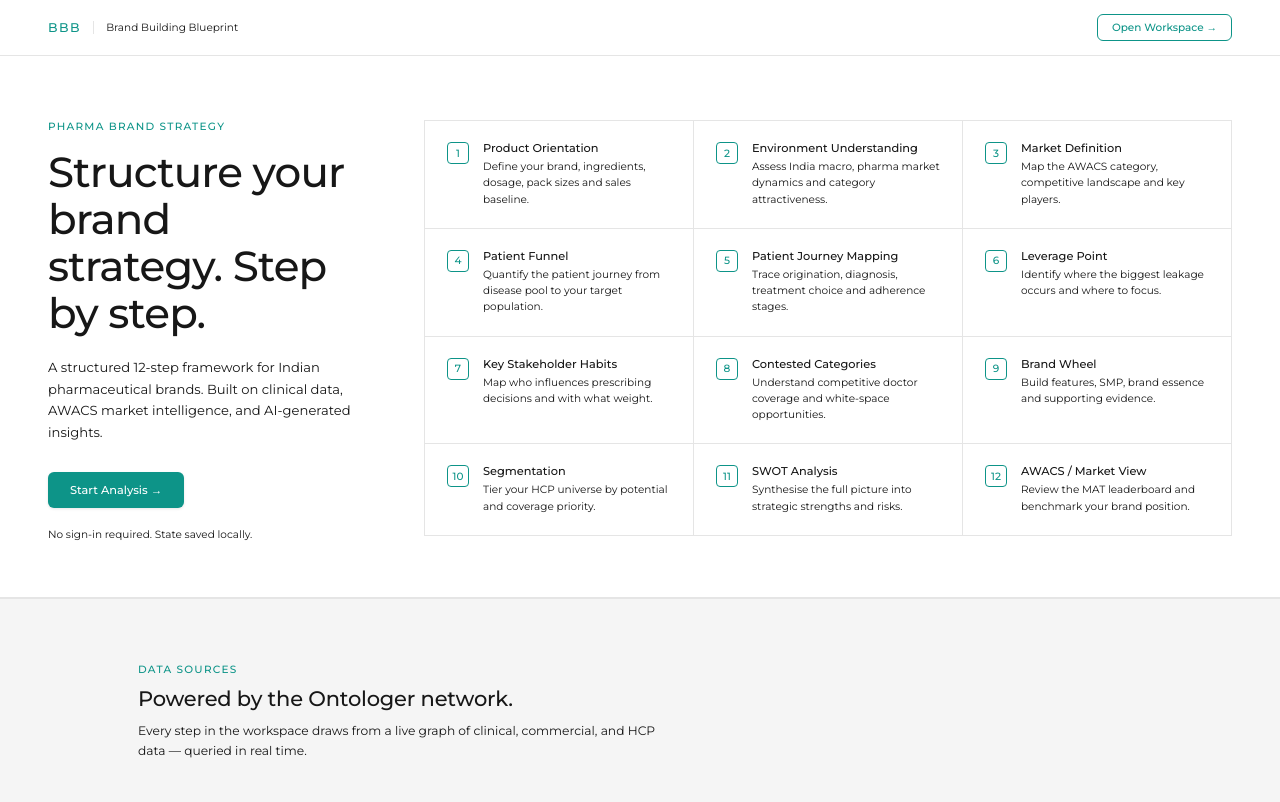
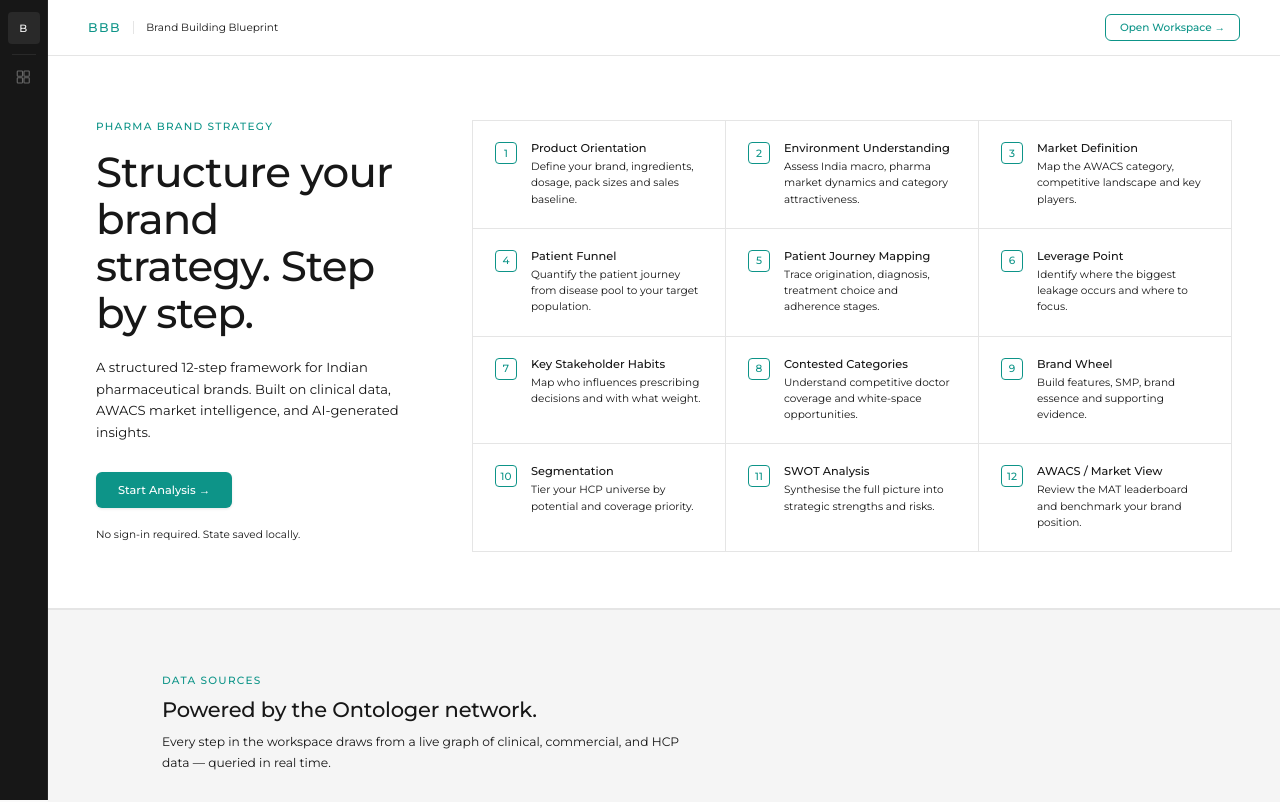
Before and after one commit to cvxn-founder/meenal-bbb, a SvelteKit app in the folder apps/frontend/: page / in a window 1280 px wide. Shown: the top 802 px of the page. Built offline with nearby package versions, Linux system fonts and the light colour scheme.

Commit message:
feat: add icon sidebar, wire into root layout, fix workspace offsets

```diff
--- /dev/null
+++ b/apps/frontend/src/lib/components/IconSidebar.svelte
@@ -0,0 +1,131 @@
+<script>
+  import { page } from '$app/state';
+
+  const items = [
+    {
+      href: '/workspace',
+      label: 'Workspace',
+      icon: 'M3 5a1 1 0 011-1h5a1 1 0 011 1v5a1 1 0 01-1 1H4a1 1 0 01-1-1V5zm0 9a1 1 0 011-1h5a1 1 0 011 1v5a1 1 0 01-1 1H4a1 1 0 01-1-1v-5zm9-9a1 1 0 011-1h5a1 1 0 011 1v5a1 1 0 01-1 1h-5a1 1 0 01-1-1V5zm0 9a1 1 0 011-1h5a1 1 0 011 1v5a1 1 0 01-1 1h-5a1 1 0 01-1-1v-5z',
+    },
+  ];
+
+  function isActive(pathname, href) {
+    if (href === '/') return pathname === '/';
+    return pathname === href || pathname.startsWith(href + '/');
+  }
+
+  let tip = $state({ show: false, label: '', y: 0 });
+
+  function showTip(e, label) {
+    const rect = e.currentTarget.getBoundingClientRect();
+    tip = { show: true, label, y: rect.top + rect.height / 2 };
+  }
+
+  function hideTip() { tip = { ...tip, show: false }; }
+</script>
+
+<aside class="icon-sidebar">
+  <a
+    href="/"
+    class="brand"
+    aria-label="BBB home"
+    onmouseenter={(e) => showTip(e, 'Brand Building Blueprint')}
+    onmouseleave={hideTip}
+  >
+    <span class="brand-text">B</span>
+  </a>
+
+  <div class="divider"></div>
+
+  {#each items as item}
+    <a
+      href={item.href}
+      class="nav-item"
+      class:active={isActive(page.url.pathname, item.href)}
+      aria-label={item.label}
+      onmouseenter={(e) => showTip(e, item.label)}
+      onmouseleave={hideTip}
+    >
+      <svg width="18" height="18" fill="none" stroke="currentColor" viewBox="0 0 24 24"
+           stroke-width="1.5" stroke-linecap="round" stroke-linejoin="round">
+        <path d={item.icon} />
+      </svg>
+    </a>
+  {/each}
+</aside>
+
+{#if tip.show}
+  <div class="tip" style="top: {tip.y}px">{tip.label}</div>
+{/if}
+
+<style>
+  .icon-sidebar {
+    position: fixed;
+    top: 0; left: 0;
+    width: 48px;
+    height: 100vh;
+    background: #171717;
+    display: flex;
+    flex-direction: column;
+    align-items: center;
+    padding: 12px 0;
+    gap: 2px;
+    z-index: 200;
+    border-right: 1px solid #262626;
+    flex-shrink: 0;
+  }
+
+  .brand {
+    width: 32px; height: 32px;
+    border-radius: 4px;
+    background: rgba(255,255,255,0.08);
+    display: flex; align-items: center; justify-content: center;
+    margin-bottom: 4px;
+    transition: background 0.13s;
+    text-decoration: none;
+  }
+  .brand:hover { background: rgba(255,255,255,0.14); }
+
+  .brand-text {
+    color: #ffffff;
+    font-family: 'Montserrat', sans-serif;
+    font-size: 0.75rem;
+    font-weight: 500;
+    letter-spacing: 0.04em;
+  }
+
+  .divider {
+    width: 24px; height: 1px;
+    background: rgba(255,255,255,0.08);
+    margin: 4px 0;
+    flex-shrink: 0;
+  }
+
+  .nav-item {
+    width: 32px; height: 32px;
+    border-radius: 4px;
+    display: flex; align-items: center; justify-content: center;
+    color: rgba(255,255,255,0.35);
+    transition: color 0.13s, background 0.13s;
+    text-decoration: none;
+  }
+  .nav-item:hover { color: rgba(255,255,255,0.85); background: rgba(255,255,255,0.06); }
+  .nav-item.active { color: #ffffff; background: rgba(255,255,255,0.1); }
+
+  .tip {
+    position: fixed;
+    left: 56px;
+    transform: translateY(-50%);
+    background: #171717;
+    border: 1px solid #333;
+    border-radius: 4px;
+    padding: 3px 8px;
+    font-family: 'Montserrat', sans-serif;
+    font-size: 0.75rem;
+    font-weight: 500;
+    color: #ffffff;
+    white-space: nowrap;
+    pointer-events: none;
+    z-index: 300;
+  }
+</style>
--- a/apps/frontend/src/lib/components/Sidebar.svelte
+++ b/apps/frontend/src/lib/components/Sidebar.svelte
@@ -50,7 +50,7 @@
     background: var(--chrome-bg);
     border-right: 1px solid var(--panel-border);
     display: flex; flex-direction: column;
-    position: fixed; left: 0; top: 0; z-index: 100;
+    position: fixed; left: 48px; top: 0; z-index: 100;
   }
 
   .logo {
--- a/apps/frontend/src/routes/+layout.svelte
+++ b/apps/frontend/src/routes/+layout.svelte
@@ -1,6 +1,14 @@
 <script>
   import '../app.css';
+  import IconSidebar from '$lib/components/IconSidebar.svelte';
   let { children } = $props();
 </script>
 
-{@render children()}
+<IconSidebar />
+<div class="page-body">
+  {@render children()}
+</div>
+
+<style>
+  .page-body { margin-left: 48px; }
+</style>
--- a/apps/frontend/src/routes/+page.svelte
+++ b/apps/frontend/src/routes/+page.svelte
@@ -221,7 +221,7 @@
   /* ── Nav ── */
   .nav {
     display: flex; align-items: center; gap: 12px;
-    padding: 0 48px; height: 56px;
+    padding: 0 40px; height: 56px;
     border-bottom: 1px solid #e5e5e5;
     background: #ffffff;
     position: sticky; top: 0; z-index: 50;
--- a/apps/frontend/src/routes/workspace/+layout.svelte
+++ b/apps/frontend/src/routes/workspace/+layout.svelte
@@ -1,5 +1,4 @@
 <script>
-  import '$lib/../app.css';
   import Sidebar from '$lib/components/Sidebar.svelte';
   let { children } = $props();
 </script>
@@ -14,7 +13,7 @@
 <style>
   .app-shell { display: flex; height: 100vh; overflow: hidden; }
   .main-content {
-    margin-left: 220px; flex: 1;
+    margin-left: 268px; flex: 1;
     display: flex; flex-direction: column;
     height: 100vh; overflow: hidden;
     background: var(--bg);
```
